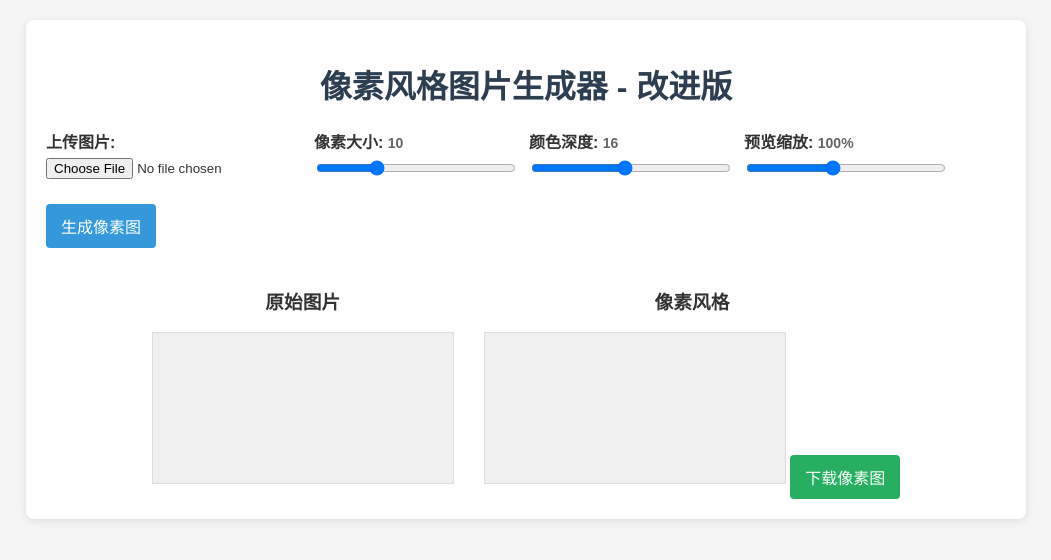
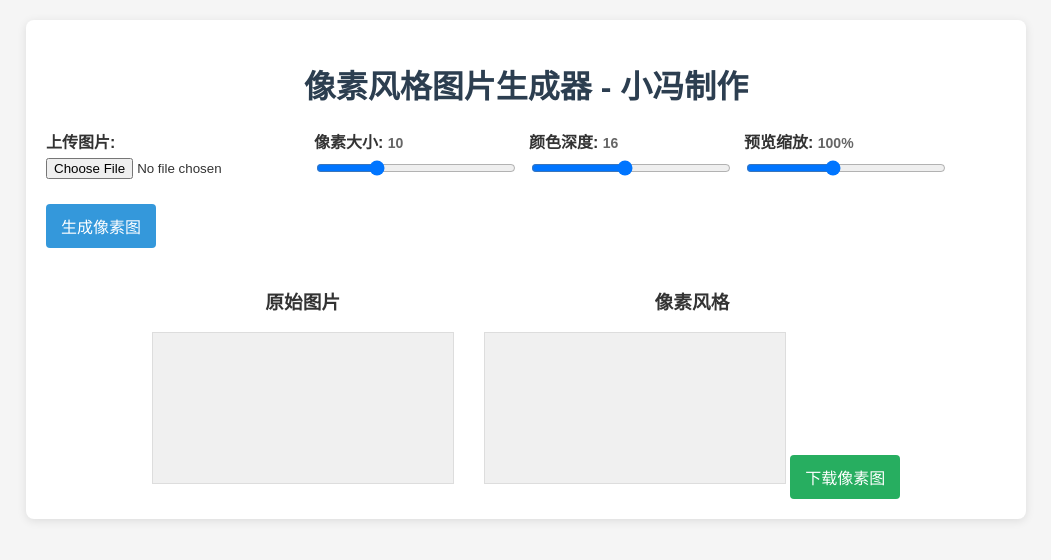
Before and after one commit to ugmurder/xiangsu, a plain HTML site: page index.html in a window 1280 px wide. Shown: the whole page, without its empty margins (114-1165 px from the left). Drawn offline with Linux system fonts and the light colour scheme.

Commit message:
Update index.html

```diff
--- a/index.html
+++ b/index.html
@@ -3,7 +3,7 @@
 <head>
     <meta charset="UTF-8">
     <meta name="viewport" content="width=device-width, initial-scale=1.0">
-    <title>像素风格图片生成器 - 冯师制作</title>
+    <title>像素风格图片生成器 - 小冯制作</title>
     <style>
         body {
             font-family: 'Arial', sans-serif;
@@ -91,7 +91,7 @@
 </head>
 <body>
     <div class="container">
-        <h1>像素风格图片生成器 - 改进版</h1>
+        <h1>像素风格图片生成器 - 小冯制作</h1>
 
         <div class="controls">
             <div class="control-group">
```
